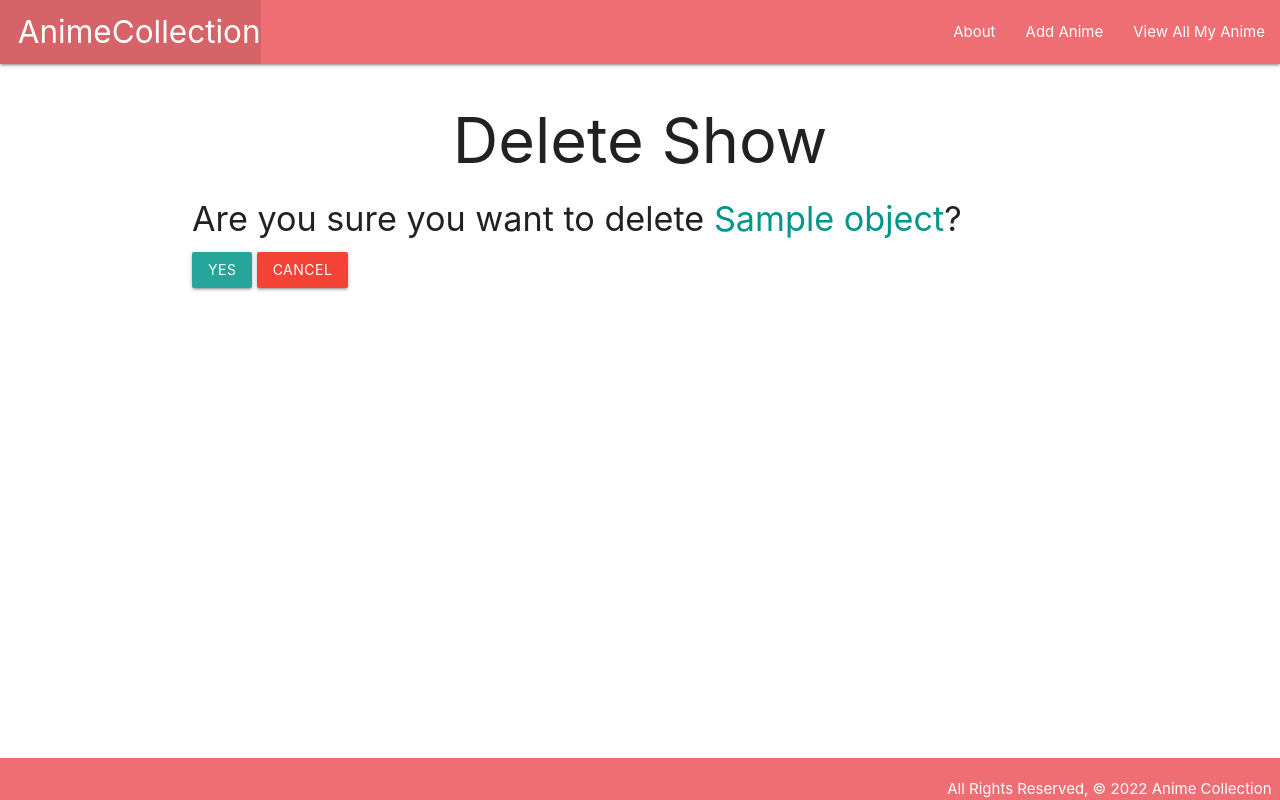
After one commit to ManuelMartinez45/Anime_Collector, a Django app: template main_app/templates/main_app/anime_confirm_delete.html in a window 1280 px wide. The commit adds this page. Run offline with Django 4.2, Linux system fonts and the light colour scheme; the template is opened without the code that fills it: most values are stand-ins (such as "Sample title", 1, 10 or a date in 2020); data that the repository does not hold is empty; style sheets or scripts are compiled from the project's sources; some libraries are stand-ins or nearby versions.

Commit message:
full crud

```diff
--- a/main_app/static/css/main.scss
+++ b/main_app/static/css/main.scss
@@ -53,3 +53,11 @@ h1{
         font-size: 1.2em;
     }
 }
+
+#form_page{
+    width: 100%;
+    #submit_btn{
+        display: flex;
+        margin: 1rem auto;
+    }
+}
--- a/main_app/templates/base.html
+++ b/main_app/templates/base.html
@@ -25,7 +25,8 @@
             </ul>
             <ul class="right">
               <li><a href="/about">About</a></li>
-              <li><a href="/anime">View All My Anime</a></li>
+              <li><a href="{% url 'anime_create' %}">Add Anime</a></li>
+              <li><a href="{% url 'index' %}">View All My Anime</a></li>
             </ul>
           </div>
         </nav>
--- /dev/null
+++ b/main_app/templates/main_app/anime_confirm_delete.html
@@ -0,0 +1,12 @@
+{% extends 'base.html' %}{% block content %}
+<h1>Delete Show</h1>
+<h4>
+    Are you sure you want to delete
+    <span class="teal-text">{{object.title}}</span>?
+</h4>
+<form action="" method="'POST">
+    {% csrf_token %}
+    <input type="submit" value="Yes" class="btn">
+    <a href="{% url 'detail' anime.id %}" class="btn red">Cancel</a>
+</form>
+{% endblock %}
--- a/main_app/urls.py
+++ b/main_app/urls.py
@@ -5,5 +5,8 @@ urlpatterns = [
     path('', views.home, name='home'),
     path('about/', views.about, name='about'),
     path('anime/', views.anime_index, name='index'),
-    path('anime/<int:anime_id>/', views.anime_detail, name='detail')
+    path('anime/<int:anime_id>/', views.anime_detail, name='detail'),
+    path('anime/create/', views.AnimeCreate.as_view(), name='anime_create'),
+    path('anime/<int:pk>/update/', views.AnimeUpdate.as_view(), name='anime_update'),
+    path('anime/<int:pk>/delete/', views.AnimeDelete.as_view(), name='anime_delete')
 ]
--- a/static/css/main.css
+++ b/static/css/main.css
@@ -41,4 +41,10 @@ h1 {
   justify-content: space-evenly;
   font-size: 1.2em; }
 
+#form_page {
+  width: 100%; }
+  #form_page #submit_btn {
+    display: flex;
+    margin: 1rem auto; }
+
 /*# sourceMappingURL=main.css.map */
```
Also changed, not shown: main_app/models.py (+4 -12 lines), main_app/templates/animes/detail.html (+5 -2 lines), main_app/templates/main_app/anime_form.html (added, +16 -0 lines), main_app/views.py (+24 -21 lines), 1 other file.
